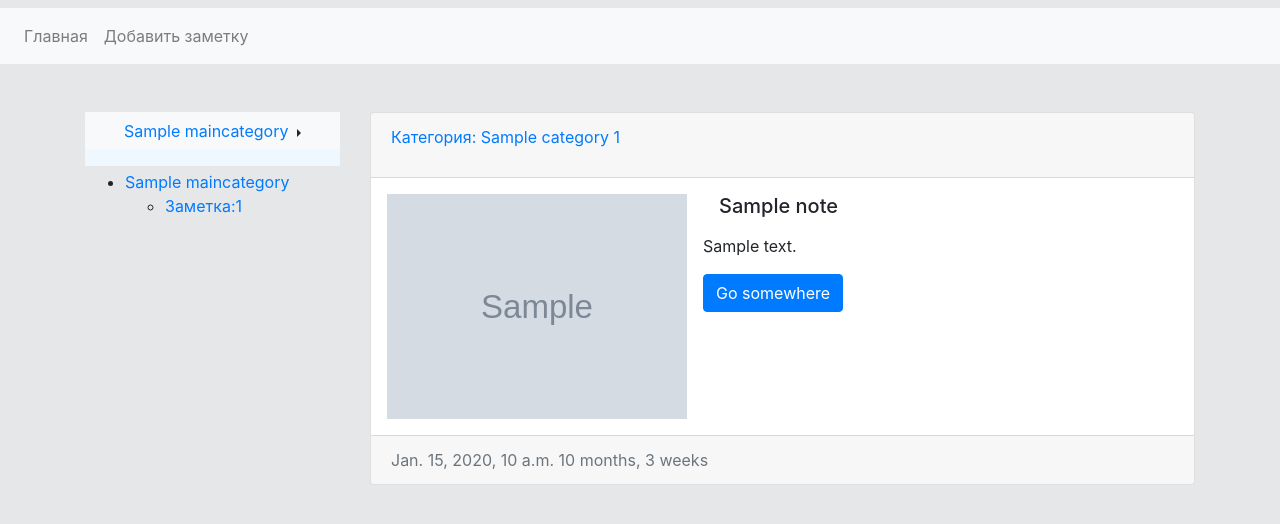
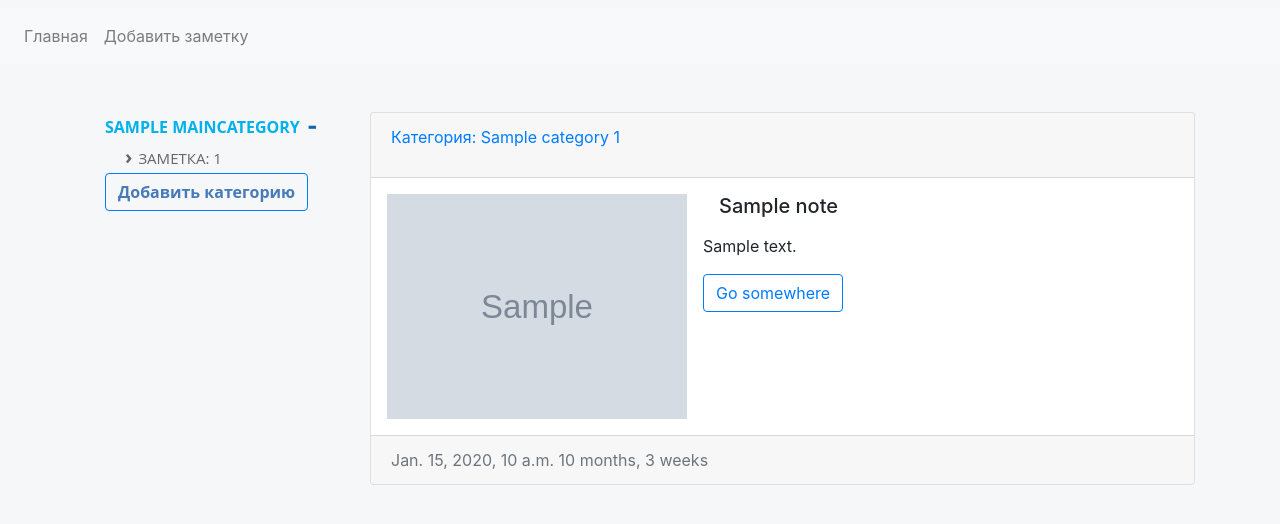
Before and after one commit to serg-lubeshko/HW, a Django app: template noteapp/templates/noteapp/category.html in a window 1280 px wide. Shown: the top 524 px of the page. Run offline with Django 3.2, Linux system fonts and the light colour scheme; the template is opened without the code that fills it: most values are stand-ins (such as "Sample title", 1, 10 or a date in 2020); grey boxes marked "Sample" are stand-in pictures.

```diff
--- a/HW/static/css/style.css
+++ b/HW/static/css/style.css
@@ -1,3 +1,81 @@
 body {
-    background-color: #e6e7e8;
+    background-color: #f6f7f8;
 }
+.vertmenu {
+margin: 0 20px;
+font-family: 'Open Sans', sans-serif;
+}
+.vertmenu ul {
+list-style: none;
+margin: 0;
+padding: 0;
+}
+.vertmenu ul li {
+position: relative;
+margin: 0;
+line-height: 30px;
+text-transform: uppercase;
+}
+.vertmenu ul li li {
+padding-left:20px;
+}
+.vertmenu .subCat, .chka {
+top: 0;
+right: 0px;
+position: absolute;
+cursor: pointer;
+}
+.vertmenu .subCat.plus,
+.chka:before,
+.vertmenu .subCat.minus,
+.subCat:checked + .chka:before {
+content: '+';
+font-size: 26px;
+color: #1266B1;
+font-weight: bold;
+font-family: Courier;
+}
+.vertmenu .subCat.minus, .subCat:checked + .chka:before {
+content: '-';
+}
+.vertmenu a {
+color: #477AB9;
+font-size: 16px;
+font-weight:bold;
+text-decoration:none;
+}
+.vertmenu ul li li a {
+color: #666;
+font-size: 15px;
+font-weight:normal;
+text-decoration:none;
+}
+.vertmenu a.active {
+color: #00B1EC;
+}
+.vertmenu a:hover {
+text-decoration: none;
+color: #000 !important;
+}
+.vertmenu > ul > li ul {
+display: none;
+}
+.vertmenu > ul > li a.active + span + ul {
+display: block !important;
+}
+.vertmenu > ul > li .subCat:checked ~ ul {
+display: block !important;
+}
+.vertmenu input[type=checkbox].subCat {
+display:none;
+}
+.vertmenu ul li li a:before {
+content: '\203A';
+font-size: 20px;
+padding-right: 6px;
+color: #666;
+font-weight: bold;
+}
+.vertmenu > ul li li a:hover:before {
+color: #1266B1;
+}
--- /dev/null
+++ b/noteapp/encryption/__init__.py
@@ -0,0 +1,2 @@
+def hello():
+    return None
--- /dev/null
+++ b/noteapp/encryption/encryption.py
@@ -0,0 +1,2 @@
+def hello():
+    return "hello"
--- a/noteapp/models.py
+++ b/noteapp/models.py
@@ -39,7 +39,7 @@ class Note(models.Model):
     password = models.CharField(max_length=8, blank=True)
     category = models.ForeignKey(MainCategory, on_delete=models.PROTECT, null=True, related_name='sub', unique=False)
 
-    def get_absolute_url(self):
+    def get_absolute_url1(self):
         return reverse("onenote", kwargs={'note_id': self.pk})
 
     def get_absolute_url(self):
--- a/noteapp/templates/base.html
+++ b/noteapp/templates/base.html
@@ -7,6 +7,8 @@
     <meta name="viewport" content="width=device-width, initial-scale=1, shrink-to-fit=no">
 
     <!-- Bootstrap CSS -->
+    {#     <link rel="stylesheet" href="{% static "bootstrap-4.5.3-dist/css/bootstrap.min.css" %}">#}
+
     <link rel="stylesheet" href="https://cdn.jsdelivr.net/npm/bootstrap@4.5.3/dist/css/bootstrap.min.css"
           integrity="sha384-TX8t27EcRE3e/ihU7zmQxVncDAy5uIKz4rEkgIXeMed4M0jlfIDPvg6uqKI2xXr2" crossorigin="anonymous">
     <link rel="stylesheet" href="{% static 'css/style.css' %}">
@@ -19,43 +21,42 @@
 <div class="container mt-5">
     <div class="row">
         <div class="col-md-3">
-            <!-- Default dropright button -->
-            {% for i in maincategories %}
-                <div class="btn-group dropright mb-1 bg" style="width: 100%; background-color: aliceblue">
-                    <p class="btn btn-light dropdown-toggle" data-toggle="dropdown"
-                       aria-expanded="false">
-                        <a href='{{ i.get_absolute_url }}'>{{ i.name }}</a>
-                    </p>
 
-                    <ul class="dropdown-menu" aria-labelledby="dropdownMenuButton">
-                        {% for j in i.sub.all %}
-                            <li><a class="dropdown-item" href="{% url 'onenote' j.pk %}">Заметка № : {{ j.pk }}</a></li>
-                        {% endfor %}
-                    </ul>
-
-                </div><br>
-            {% endfor %}
-
+            <div class="vertmenu">
                 <ul>
                     {% for i in maincategories %}
                         <li>
-                        <a href="{{ i.get_absolute_url }}">{{ i.name }}</a>
-                        <ul>
+                            <a class="active" href="{{ i.get_absolute_url }}">{{ i.name }}</a>
+                            <input type="checkbox" class="subCat" id="{{ i.pk }}" checked="checked"/>
+                            <label class="chka" for="{{ i.pk }}"></label>
+                                <ul style="display:none">
                                     {% for j in i.sub.all %}
                                     <li>
-                                    <a href="{{ j.get_absolute_url }}">Заметка:{{ j.pk }}</a>
+                                        <a href="{{ j.get_absolute_url1 }}">Заметка: {{ j.pk }}</a>
                                     </li>
                                     {% endfor %}
                                 </ul>
                         </li>
                     {% endfor %}
                 </ul>
+                <a href="{% url "addcategory" %}" class="btn btn-outline-primary">Добавить категорию</a>
+
+
 
             </div>
-        {% block content %} CONTENT {% endblock %}
 
         </div>
+
+
+
+
+
+
+
+        {% block content %} CONTENT {% endblock %}
     </div>
+</div>
+
 
 <!-- Optional JavaScript; choose one of the two! -->
 
--- a/noteapp/templates/inc/_nav.html
+++ b/noteapp/templates/inc/_nav.html
@@ -9,7 +9,7 @@
                 <a class="nav-link" href="{% url 'home' %}">Главная</a>
             </li>
             <li class="nav-item">
-                <a class="nav-link" href="{% url 'home' %}">Добавить заметку</a>
+                <a class="nav-link" href="{% url 'addnote' %}">Добавить заметку</a>
             </li>
         </ul>
     </div>
--- a/noteapp/templates/noteapp/category.html
+++ b/noteapp/templates/noteapp/category.html
@@ -22,8 +22,8 @@
                     {% endif %}
                     <div class="media-body">
                         <h5 class="card-title m-3">{{ i.title }}</h5>
-                        <p class="card-text">{{ i.content|linebreaks }}</p>
-                        <a href="{{ i.get_absolute_url }}" class="btn btn-primary">Go somewhere</a>
+                        <p class="card-text">{{ i.content|linebreaks|truncatewords:40  }}</p>
+                        <a href="{{ i.get_absolute_url }}" class="btn btn-outline-primary">Go somewhere</a>
 
                     </div>
                 </div>
--- a/noteapp/templates/noteapp/index.html
+++ b/noteapp/templates/noteapp/index.html
@@ -20,8 +20,9 @@
                     {% endif %}
                     <div class="media-body">
                         <h5 class="card-title m-3">{{ i.title }}</h5>
-                        <p class="card-text">{{ i.content|linebreaks }}</p>
-                        <a href="{{ i.get_absolute_url }}" class="btn btn-primary">Go somewhere</a>
+                        <p class="card-text">{{ i.content|linebreaks|truncatewords:40 }}</p>
+                        <a href="{{ i.get_absolute_url }}" class="btn btn-outline-primary">Go somewhere</a>
+
 
                     </div>
                 </div>
--- a/noteapp/templates/noteapp/note_one.html
+++ b/noteapp/templates/noteapp/note_one.html
@@ -18,8 +18,8 @@
             {% endif %}
             <div class="media-body">
                 <h5 class="card-title m-3">{{ notes.title }}</h5>
-                <p class="card-text">{{ notes.content|linebreaks }}</p>
-                <a href="{{ i.get_absolute_url }}" class="btn btn-primary">Go somewhere</a>
+                <p class="card-text">{{ notes.content|linebreaks|truncatewords:40  }}</p>
+                <a href="{{ notes.get_absolute_url }}" class="btn btn-outline-primary">Go somewhere</a>
 
             </div>
         </div>
--- a/noteapp/templates/noteapp/view_one.html
+++ b/noteapp/templates/noteapp/view_one.html
@@ -9,7 +9,7 @@
 
             <div class="card-header">
                 <p class="{% cycle 'text-primary' 'text-danger' %}">
-                    Категория: {{ notes.category }} {{ notes.pk }} </p>
+                    Категория: {{ notesitem.category }} [Заметка {{ notesitem.pk }}] </p>
             </div>
 
             <div class="media">
@@ -31,7 +31,6 @@
                 {{ notesitem.created_at }} {{ notesitem.created_at|timesince }}
             </div>
         </div>
-
-    </div>>
+    </div>
 
 {% endblock %}
--- a/noteapp/urls.py
+++ b/noteapp/urls.py
@@ -4,7 +4,10 @@ from noteapp.views import *
 
 urlpatterns = [
     path('', index, name="home"),
+    path('category/add_category/', add_category, name='addcategory'),
     path('category/<int:category_id>/', get_category, name='category'),
     path('one_note/<int:note_id>/', get_one_note, name='onenote'),
     path('view_note/<int:note_id>/', view_note, name='viewnote'),
+    path('note/add_note/', add_note, name='addnote'),
+
 ]
```
Also changed, not shown: noteapp/forms.py (added, +26 -0 lines), noteapp/templates/noteapp/add_category.html (added, +21 -0 lines), noteapp/templates/noteapp/add_note.html (added, +70 -0 lines), noteapp/views.py (+48 -1 lines), static/css/style.css (+78 -0 lines). Lines whose indentation alone changed are shown as unchanged.
